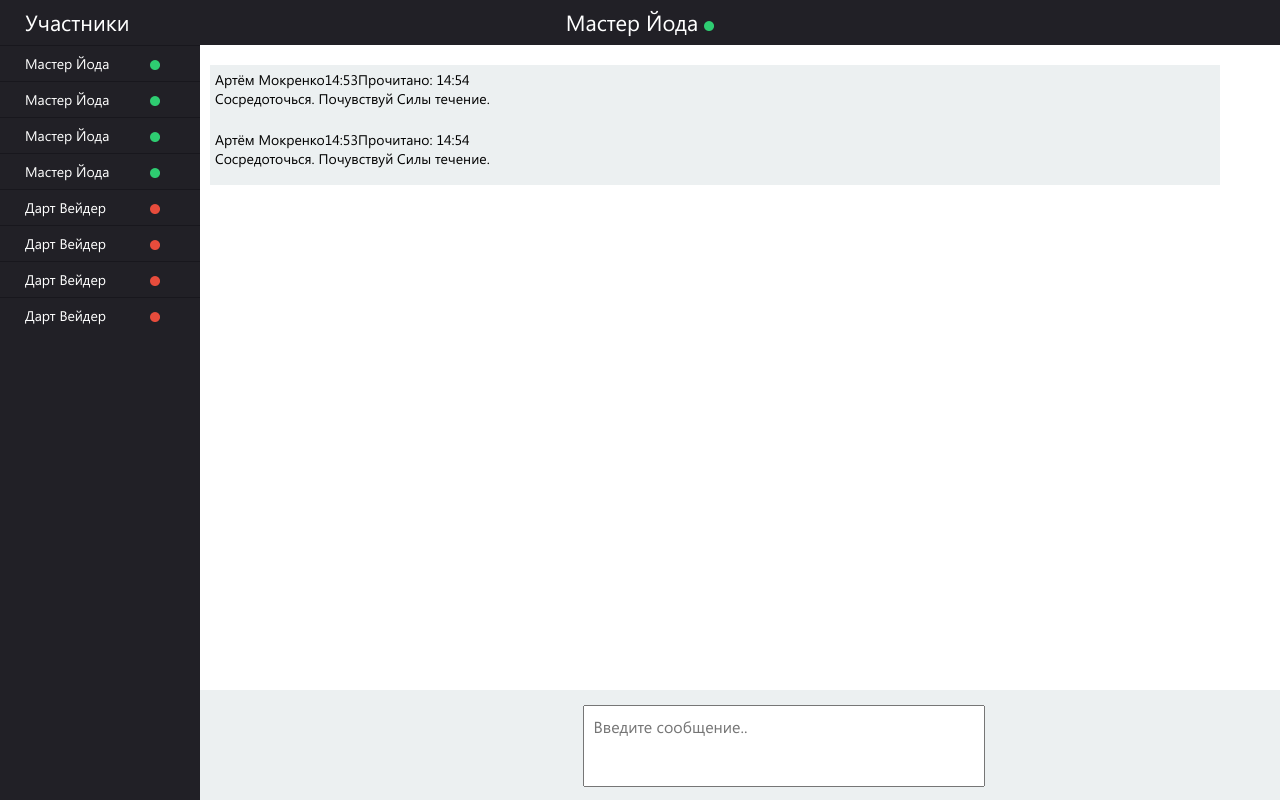
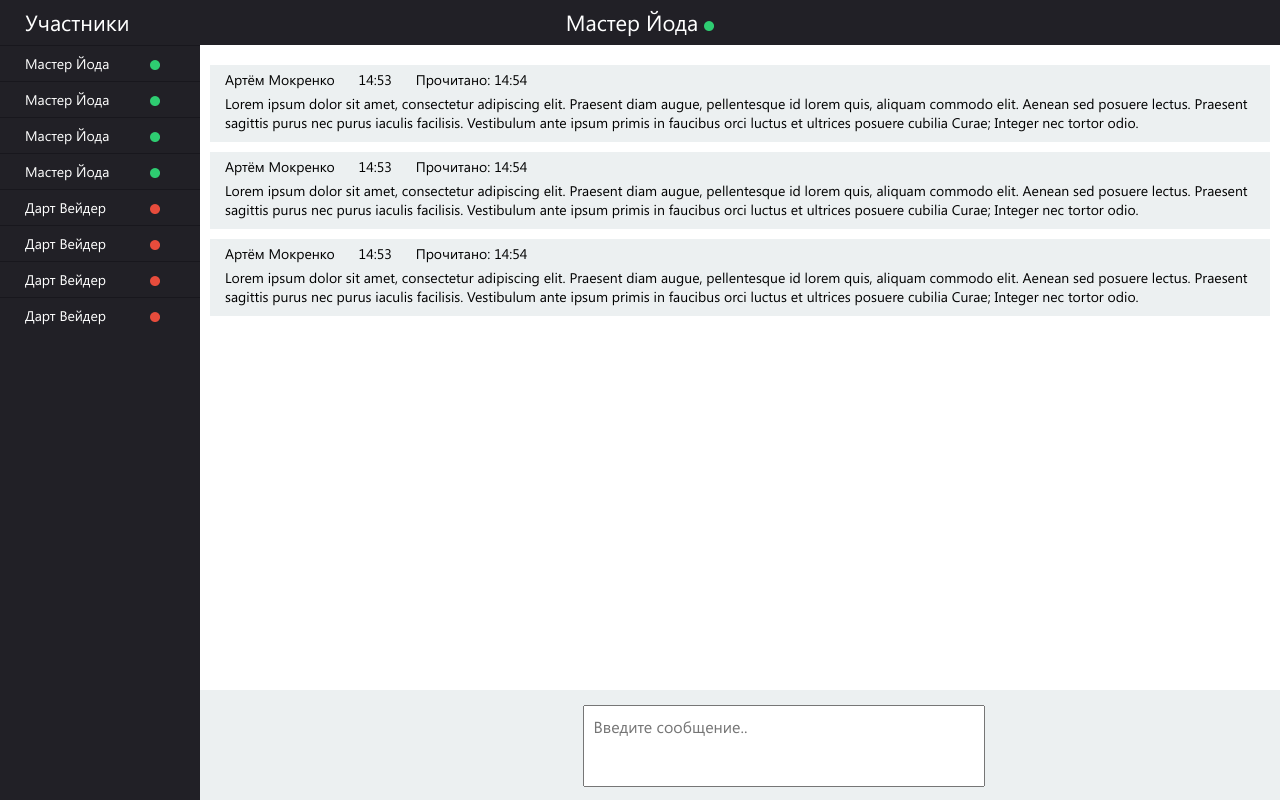
Before and after one commit to vladimir184/e-assistant, a PHP site: page /view/chat.php in a window 1280 px wide. Run offline with PHP 8.4, Linux system fonts and the light colour scheme; the template is opened without the code that fills it, so the values that code supplies are empty.

Commit message:
Резиновая вёрстка чата

```diff
--- a/view/chat.php
+++ b/view/chat.php
@@ -12,7 +12,9 @@
 
 		<div class="window">
 
-			<div class="header">Мастер Йода <input type="radio" name="online" disabled><label for=""><span></span></label></div>
+			<div class="header">
+            Мастер Йода <input type="radio" name="online" disabled><label for=""><span></span></label>
+        </div>
 
 			<div class="lsidebar">
 				<div class="people">Участники</div>
@@ -67,14 +69,34 @@
 				<div class="chatWindow">
 				<div class="space"></div>
 					<div class="wrapper">
+
 						<div class="msgLeft">
-							<div><span>Артём Мокренко</span><span>14:53</span><span>Прочитано: 14:54</span></div>
-							<div>Сосредоточься. Почувствуй Силы течение.</div>
+							<div class="name">
+								<span class="msgName">Артём Мокренко</span>
+								<span class="msgTime">14:53</span>
+								<span  class="mstTime2">Прочитано: 14:54</span>
+							</div>
+							<div class="mess">Lorem ipsum dolor sit amet, consectetur adipiscing elit. Praesent diam augue, pellentesque id lorem quis, aliquam commodo elit. Aenean sed posuere lectus. Praesent sagittis purus nec purus iaculis facilisis. Vestibulum ante ipsum primis in faucibus orci luctus et ultrices posuere cubilia Curae; Integer nec tortor odio.</div>
 						</div>
+
 						<div class="msgLeft">
-							<div><span>Артём Мокренко</span><span>14:53</span><span>Прочитано: 14:54</span></div>
-							<div>Сосредоточься. Почувствуй Силы течение.</div>
+							<div class="name">
+								<span class="msgName">Артём Мокренко</span>
+								<span class="msgTime">14:53</span>
+								<span  class="mstTime2">Прочитано: 14:54</span>
+							</div>
+							<div class="mess">Lorem ipsum dolor sit amet, consectetur adipiscing elit. Praesent diam augue, pellentesque id lorem quis, aliquam commodo elit. Aenean sed posuere lectus. Praesent sagittis purus nec purus iaculis facilisis. Vestibulum ante ipsum primis in faucibus orci luctus et ultrices posuere cubilia Curae; Integer nec tortor odio.</div>
 						</div>
+
+						<div class="msgLeft">
+							<div class="name">
+								<span class="msgName">Артём Мокренко</span>
+								<span class="msgTime">14:53</span>
+								<span  class="mstTime2">Прочитано: 14:54</span>
+							</div>
+							<div class="mess">Lorem ipsum dolor sit amet, consectetur adipiscing elit. Praesent diam augue, pellentesque id lorem quis, aliquam commodo elit. Aenean sed posuere lectus. Praesent sagittis purus nec purus iaculis facilisis. Vestibulum ante ipsum primis in faucibus orci luctus et ultrices posuere cubilia Curae; Integer nec tortor odio.</div>
+						</div>
+
 					</div>
 				</div>
 				<div class="text">
--- a/view/styles.css
+++ b/view/styles.css
@@ -34,6 +34,7 @@ a {
 	width: 100%;
 	height: 45px;
 	position: absolute;
+	padding-left: 200px;
 	right: 0;
 	top: 0;
 	z-index: 9999;
@@ -80,7 +81,7 @@ a {
 }
 
 .wrapper {
-	width: 1000px;
+	padding-right: 10px;
 }
 .memberName {
 	width: 125px;
@@ -130,6 +131,9 @@ input[name="offline"] + label span {
 
 .chatWindow {
 	background-color: #fff;
+	width: 100%;
+	height: 100%;
+	margin-right: 5px;
 
 }
 
@@ -185,14 +189,33 @@ input[name="offline"] + label span {
 
 .msgLeft{
 	width: inherit;
-	min-height: 50px;
+	min-height: 60px;
 	background-color: #ecf0f1;
 	margin-left: 10px;
 	padding: 5px;
 	font-family: SegoeUI;
 	font-size: 14px;
+	margin-bottom: 10px;
 }
 
+.msgName {
+	padding: 0 10px 0 0;
+}
+
+.msgTime {
+	padding: 0 20px 0 10px;
+}
+
+.name {
+	width: inherit;
+	padding-bottom: 5px;
+	padding-left: 10px;
+}
+
+.mess {
+	padding-left: 10px;
+	padding-bottom: 5px;
+}
 
 /*----------------------------------СТРАНИЦА ВХОДА------------------------------------*/
 
```
